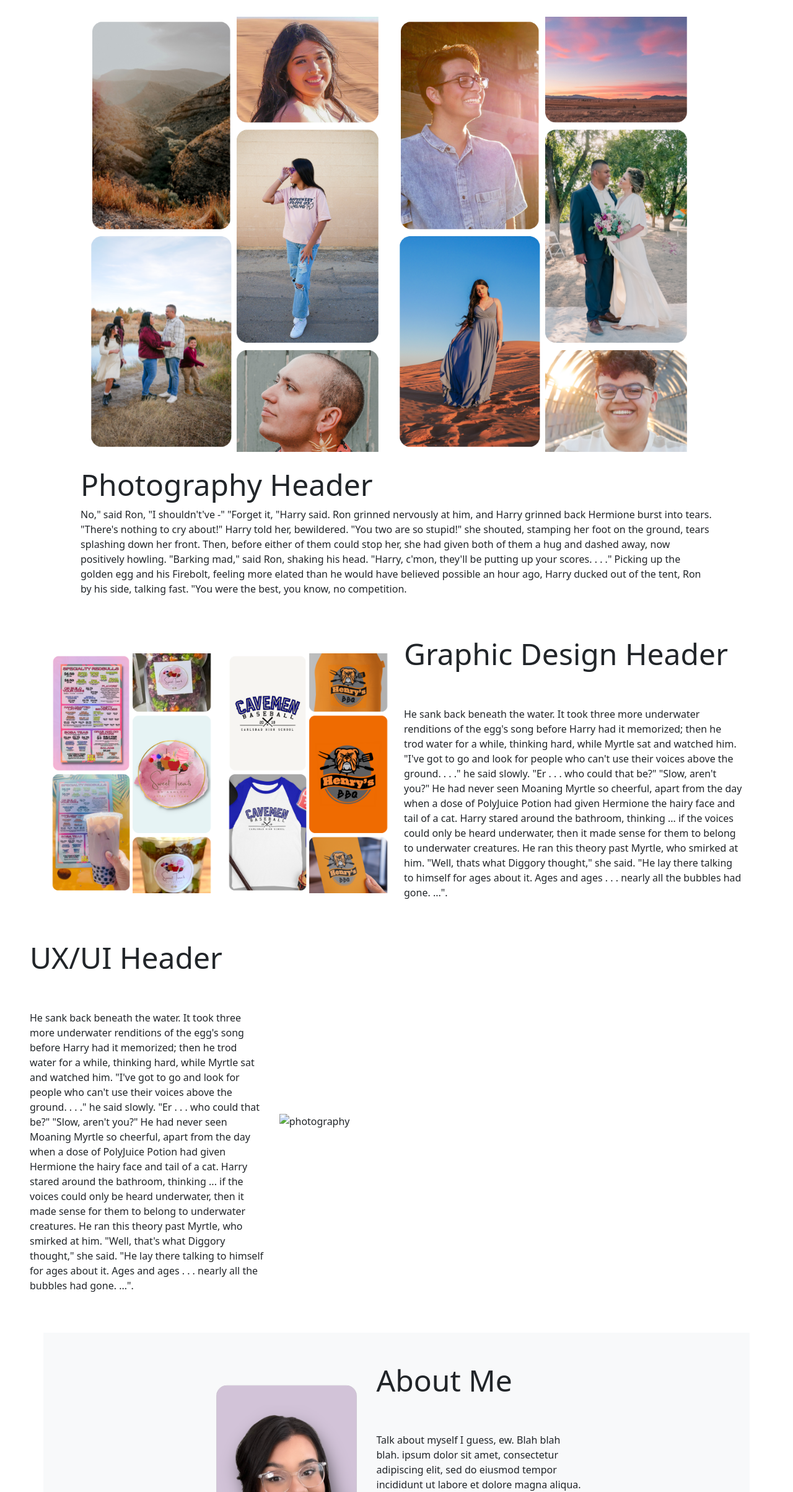
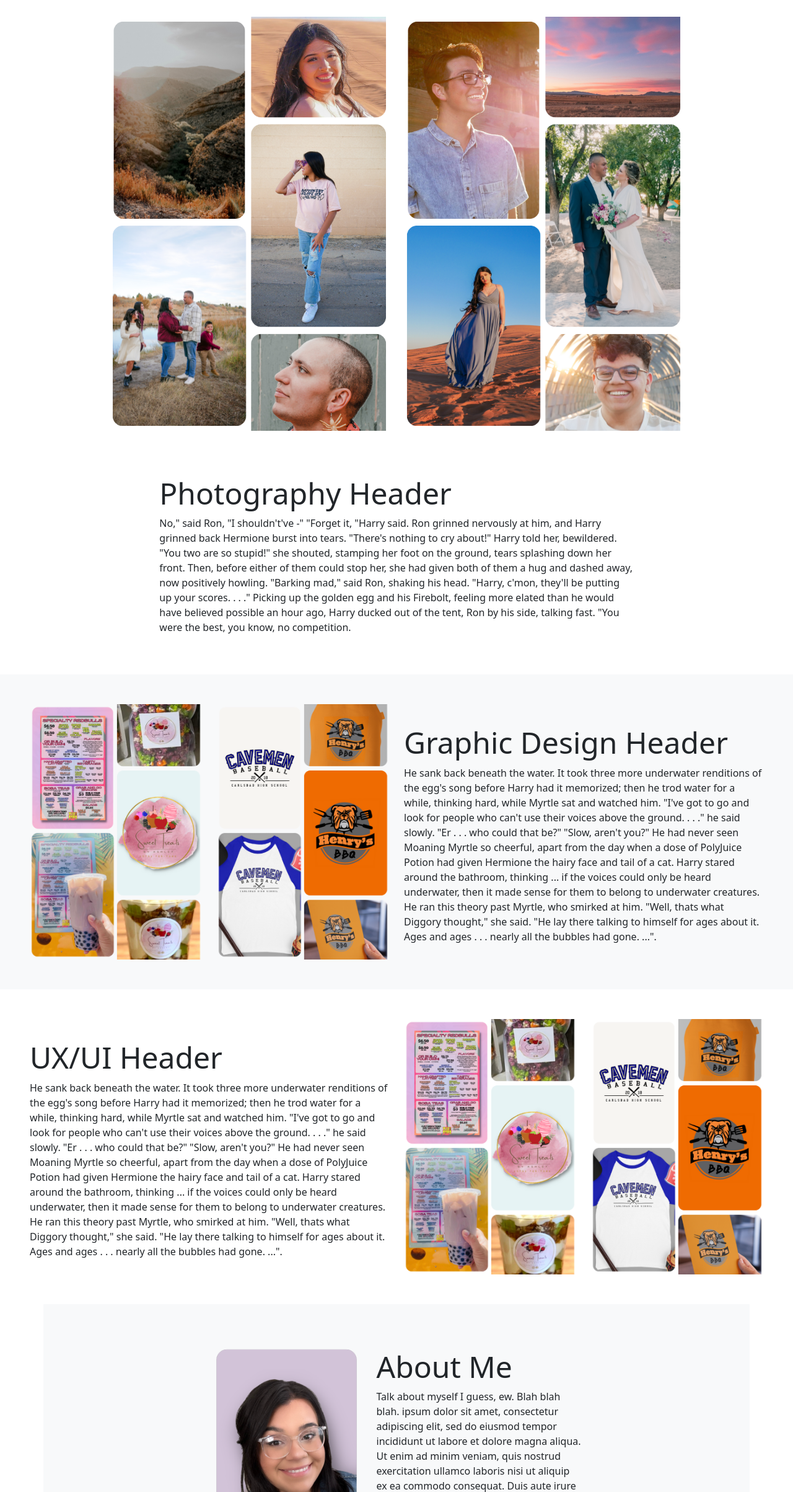
Before and after one commit to erincruiz/pwp-erincruiz, a plain HTML site: page public_html/documentation/index.html in a window 1280 px wide. Shown: the part 313-2720 px from the top of the page at 62% size. Drawn offline with nearby package versions, Linux system fonts and the light colour scheme.

Commit message:
happy with break points.....for now...

```diff
--- a/public_html/documentation/index.html
+++ b/public_html/documentation/index.html
@@ -28,49 +28,70 @@
 </nav>
 
 <!-- header image -->
-<div class="card img-fluid">
+<div class="card">
     <img src="pwpImages/header.png" class="card-img img-fluid" alt="brand" style="max-width: 100%">
     <div class="card-img-overlay">
     </div>
 </div>
 
 <!--photography section-->
-<div id="photography" class="container align-middle p-5">
-    <div class="container-fluid row justify-content-center align-middle">
+<div id="photography" class="container-fluid p-5">
+    <div class="container justify-content-center align-middle pb-5 ">
         <div class="row justify-content-center">
-            <img class="d-block img-fluid col-xl-6" src="pwpImages/photographyOne.png" alt="photographyOne">
-            <img class="d-block img-fluid col-xl-6" src="pwpImages/photographyTwo.png" alt="photographyTwo"></div></div>
-    <div class="container col align-self-center mt-4 align-middle">
-        <h2 class="display-5 ">Photography Header</h2>
+            <img class="d-block img-fluid col-xl-5" src="pwpImages/photographyOne.png" alt="photographyOne">
+            <img class="d-block img-fluid col-xl-5" src="pwpImages/photographyTwo.png" alt="photographyTwo">
+        </div>
+    </div>
+    <div class="container col-xl-8 align-self-center mt-4 align-middle">
+        <h2 class="display-5">Photography Header</h2>
         <p>No," said Ron, "I shouldn't've -" "Forget it, "Harry said. Ron grinned nervously at him, and Harry grinned back Hermione burst into tears. "There's nothing to cry about!" Harry told her, bewildered. "You two are so stupid!" she shouted, stamping her foot on the ground, tears splashing down her front. Then, before either of them could stop her, she had given both of them a hug and dashed away, now positively howling. "Barking mad," said Ron, shaking his head. "Harry, c'mon, they'll be putting up your scores. . . ." Picking up the golden egg and his Firebolt, feeling more elated than he would have believed possible an hour ago, Harry ducked out of the tent, Ron by his side, talking fast. "You were the best, you know, no competition.</p>
     </div>
     </div>
 
 
 <!--graphic design section-->
-<div id="graphicDesign" class="container align-middle">
+<div id="graphicDesign" class="container-fluid align-middle p-5 bg-light">
     <div class="row justify-content-center">
-        <div class="col-6 align-self-center align-middle"><div class="row"><img class="col-6 mx-auto d-block img-fluid" src="pwpImages/graphicsOne.png" alt="graphicsOne"><img class="col-6 mx-auto d-block img-fluid" src="pwpImages/graphicsTwo.png" alt="graphicsTwo"></div></div>
-        <div class="col-6 align-self-center align-middle"><h2 class="display-5 pb-5">Graphic Design Header</h2><p>He sank back beneath the water. It took three more underwater renditions of the egg's song before Harry had it memorized; then he trod water for a while, thinking hard, while Myrtle sat and watched him. "I've got to go and look for people who can't use their voices above the ground. . . ." he said slowly. "Er . . . who could that be?" "Slow, aren't you?" He had never seen Moaning Myrtle so cheerful, apart from the day when a dose of PolyJuice Potion had given Hermione the hairy face and tail of a cat. Harry stared around the bathroom, thinking ... if the voices could only be heard underwater, then it made sense for them to belong to underwater creatures. He ran this theory past Myrtle, who smirked at him. "Well, thats what Diggory thought," she said. "He lay there talking to himself for ages about it. Ages and ages . . . nearly all the bubbles had gone. ...".</p></div>
+        <div class="col-xl-6 align-self-center align-middle">
+            <div class="row">
+                <img class="col-xl-6 mx-auto d-block img-fluid" src="pwpImages/graphicsOne.png" alt="graphicsOne">
+                <img class="col-xl-6 mx-auto d-block img-fluid" src="pwpImages/graphicsTwo.png" alt="graphicsTwo">
+            </div>
+        </div>
+        <div class="container col align-self-center align-middle">
+            <h2 class="display-5 col mt-4">Graphic Design Header</h2>
+            <p>He sank back beneath the water. It took three more underwater renditions of the egg's song before Harry had it memorized; then he trod water for a while, thinking hard, while Myrtle sat and watched him. "I've got to go and look for people who can't use their voices above the ground. . . ." he said slowly. "Er . . . who could that be?" "Slow, aren't you?" He had never seen Moaning Myrtle so cheerful, apart from the day when a dose of PolyJuice Potion had given Hermione the hairy face and tail of a cat. Harry stared around the bathroom, thinking ... if the voices could only be heard underwater, then it made sense for them to belong to underwater creatures. He ran this theory past Myrtle, who smirked at him. "Well, thats what Diggory thought," she said. "He lay there talking to himself for ages about it. Ages and ages . . . nearly all the bubbles had gone. ...".</p>
+        </div>
     </div>
 </div>
 
 <!--ux/ui design section-->
-        <div id="uxUi" class="container-fluid align-middle p-5">
+<div id="uxUi" class="container-fluid align-middle p-5">
     <div class="row justify-content-center">
-        <div class="col-4 align-self-center align-middle"><h2 class="display-5 pb-5">UX/UI Header</h2><p>He sank back beneath the water. It took three more underwater renditions of the egg's song before Harry had it memorized; then he trod water for a while, thinking hard, while Myrtle sat and watched him. "I've got to go and look for people who can't use their voices above the ground. . . ." he said slowly. "Er . . . who could that be?" "Slow, aren't you?" He had never seen Moaning Myrtle so cheerful, apart from the day when a dose of PolyJuice Potion had given Hermione the hairy face and tail of a cat. Harry stared around the bathroom, thinking ... if the voices could only be heard underwater, then it made sense for them to belong to underwater creatures. He ran this theory past Myrtle, who smirked at him. "Well, that's what Diggory thought," she said. "He lay there talking to himself for ages about it. Ages and ages . . . nearly all the bubbles had gone. ...".</p></div>
-        <div class="col-8 align-self-center align-middle"><img class="mx-auto d-block img-fluid" src="pwpImages/photography.png" alt="photography"></div>
+        <div class="container col-xl-6 col-s-4 align-self-center">
+            <h2 class="display-5 col mt-4">UX/UI Header</h2>
+            <p>He sank back beneath the water. It took three more underwater renditions of the egg's song before Harry had it memorized; then he trod water for a while, thinking hard, while Myrtle sat and watched him. "I've got to go and look for people who can't use their voices above the ground. . . ." he said slowly. "Er . . . who could that be?" "Slow, aren't you?" He had never seen Moaning Myrtle so cheerful, apart from the day when a dose of PolyJuice Potion had given Hermione the hairy face and tail of a cat. Harry stared around the bathroom, thinking ... if the voices could only be heard underwater, then it made sense for them to belong to underwater creatures. He ran this theory past Myrtle, who smirked at him. "Well, thats what Diggory thought," she said. "He lay there talking to himself for ages about it. Ages and ages . . . nearly all the bubbles had gone. ...".</p>
+        </div>
+        <div class="col-xl-6 align-self-center align-middle">
+            <div class="row">
+                <img class="col-xl-6 mx-auto d-block img-fluid" src="pwpImages/graphicsOne.png" alt="graphicsOne">
+                <img class="col-xl-6 mx-auto d-block img-fluid" src="pwpImages/graphicsTwo.png" alt="graphicsTwo">
+            </div>
+        </div>
     </div>
 </div>
-
+</div>
 <!--about me section-->
 <div id="aboutMe" class="container bg-light align-middle p-5">
     <div class="row justify-content-center">
-        <div class="col-3 align-self-center align-middle"><img class="mx-auto d-block img-fluid" src="pwpImages/headshot.png" width="400" alt="headshot"></div>
-        <div class="col-4 align-self-center align-middle"><h2 class="display-5 pb-5">About Me</h2><p>Talk about myself I guess, ew. Blah blah blah. ipsum dolor sit amet, consectetur adipiscing elit, sed do eiusmod tempor incididunt ut labore et dolore magna aliqua. Ut enim ad minim veniam, quis nostrud exercitation ullamco laboris nisi ut aliquip ex ea commodo consequat. Duis aute irure dolor in reprehenderit in voluptate velit esse cillum dolore eu fugiat nulla pariatur. Excepteur sint occaecat cupidatat non proident, sunt in culpa qui officia deserunt mollit anim id est laborum.</p>
+        <div class="col-xl-3 align-self-center align-middle">
+            <img class="mx-auto d-block img-fluid" src="pwpImages/headshot.png" alt="headshot">
+        </div>
+        <div class="col-xl-4 align-self-center align-middle">
+            <h2 class="display-5 mt-4">About Me</h2>
+            <p>Talk about myself I guess, ew. Blah blah blah. ipsum dolor sit amet, consectetur adipiscing elit, sed do eiusmod tempor incididunt ut labore et dolore magna aliqua. Ut enim ad minim veniam, quis nostrud exercitation ullamco laboris nisi ut aliquip ex ea commodo consequat. Duis aute irure dolor in reprehenderit in voluptate velit esse cillum dolore eu fugiat nulla pariatur. Excepteur sint occaecat cupidatat non proident, sunt in culpa qui officia deserunt mollit anim id est laborum.</p>
         </div>
     </div>
-</div>
 
 <!-- Footer -->
 <footer class="bg-light text-center display-5">Contact
```
Also changed, not shown: public_html/documentation/pwpImages/photographyThree.png (added).
